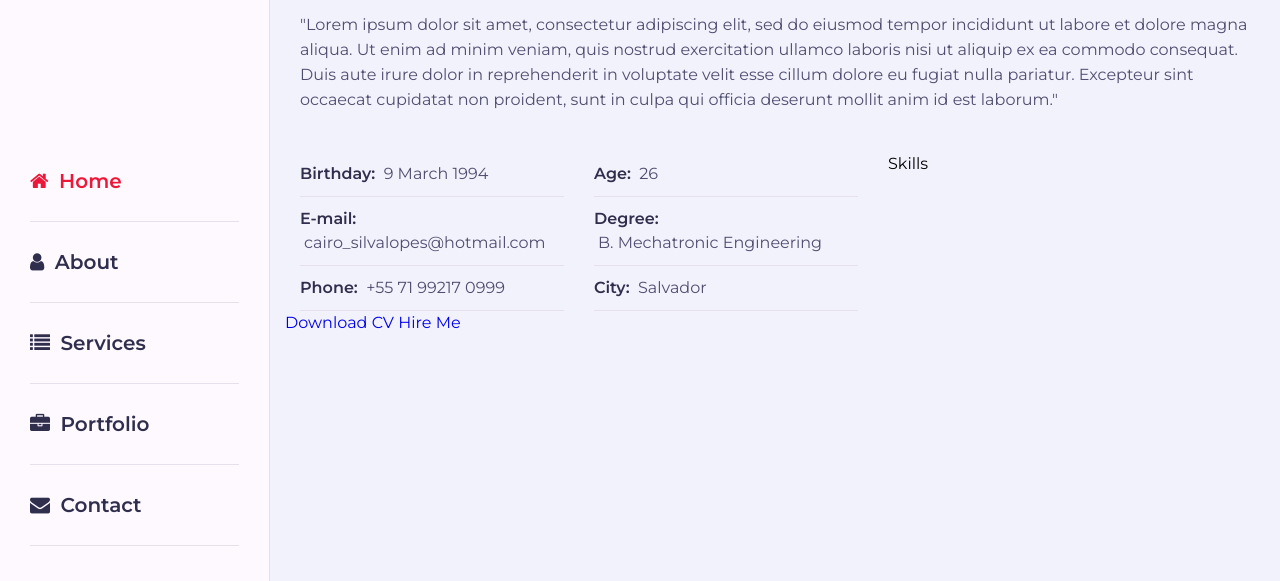
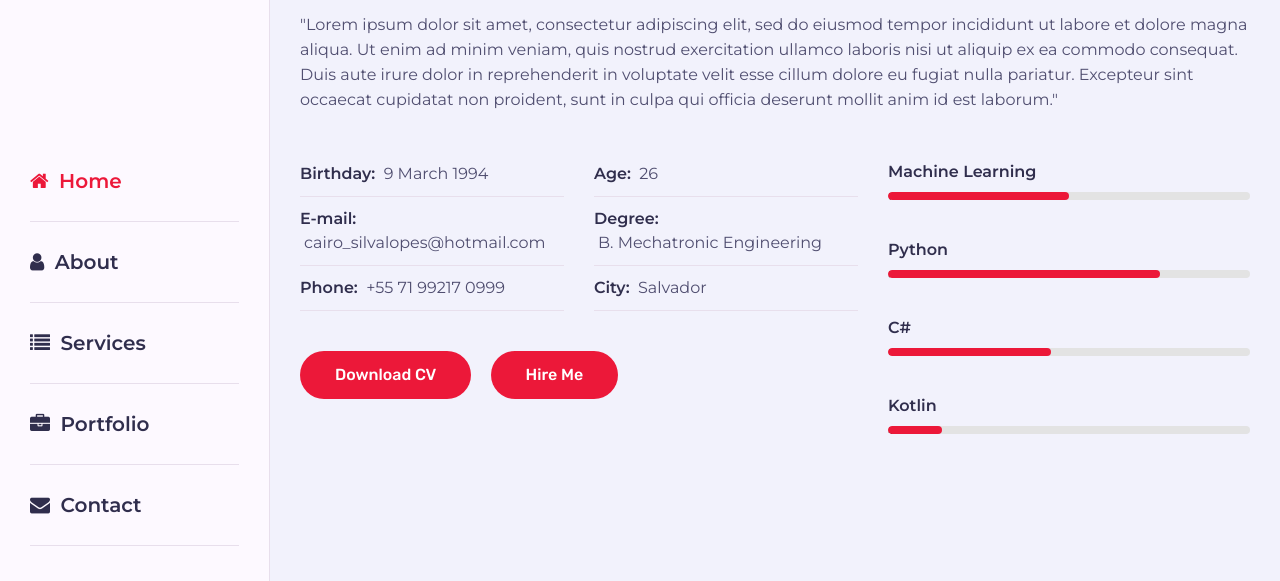
Before and after one commit to cairolopes/cairolopes.github.io, a plain HTML site: page index.html in a window 1280 px wide. Shown: the part 219-800 px from the top of the page. Drawn offline with Linux system fonts and the light colour scheme.

Commit message:
created: skills

```diff
--- a/css/skins/pink.css
+++ b/css/skins/pink.css
@@ -11,6 +11,8 @@
 .aside .nav li a.active{
     color: #ec1839;
 }
+.btn,
+.about .about-content .skills .skill-item .progress-in,
 .section-title h2::before,
 .section-title h2::after,
 .aside .nav-toggler span,
--- a/css/style.css
+++ b/css/style.css
@@ -95,6 +95,23 @@ body{
 .shadow-dark{
     -webkit-box-shadow: 0 0 20px rgb(48,46,77,0.15);
     box-shadow: 0 0 20px rgb(48,46,77,0.15);
+}
+.btn{
+    font-size: 16px;
+    font-family: "Rubik", sans-serif;
+    font-weight: 500;
+    padding: 12px 35px;
+    color: #ffffff;
+    border-radius: 40px;
+    -webkit-transition: all 0.3s ease;
+    transition: all 0.3s ease;
+    display: inline-block;
+    white-space: nowrap;
+
+}
+.btn:hover{
+    -webkit-transform:scale(1.05) ;
+    transform: scale(1.05);
 }
 .hidden{
     display: none!important;
@@ -284,7 +301,6 @@ body{
     -webkit-transform: scale(1.1);
     transform: scale(1.1);
 
-
 }
 /* About Section */
 
@@ -321,9 +337,6 @@ body{
     max-width: 60%;
     margin-top: 40px;
 
-
-
-
 }
 .about .about-content .personal-info .info-item{
     /* background-color: red; */
@@ -346,6 +359,13 @@ body{
     margin-left: 4px;
     display: inline-block;
 }
+.about .about-content .personal-info .buttons{
+    margin-top: 30px;
+}
+.about .about-content .personal-info .buttons .btn{
+    margin-right: 15px;
+    margin-top: 10px;
+}
 .about .about-content .skills{
     /* background-color:blue; */
     -ms-flex: 0 0 40%;
@@ -353,3 +373,39 @@ body{
     max-width: 40%;
     margin-top: 40px;
 }
+.about .about-content .skills .skill-item{
+    -ms-flex: 0 0 100%;
+    flex: 0 0 100%;
+    max-width: 100%;
+
+}
+.about .about-content .skills .skill-item h5{
+    line-height: 40px;
+    font-weight: 600;
+    font-size: 16px;
+    color: #302e4d;
+    text-transform: capitalize;
+    margin: 0;
+
+}
+.about .about-content .skills .skill-item .progress{
+    background-color: #e3e3e3;
+    height: 8px;
+    border-radius: 4px;
+    overflow: hidden;
+    width: 100%;
+    position: relative;
+}
+.about .about-content .skills .skill-item{
+    margin-bottom: 30px ;
+}
+.about .about-content .skills .skill-item .progress-in{
+    position: absolute;
+    left: 0;
+    top: 0;
+    height: 100%;
+    border-radius: 4px;
+}
+.about .about-content .skills .skill-item .skill-percent{
+    /* display: none; */
+}
--- a/index.html
+++ b/index.html
@@ -97,14 +97,44 @@
                                             </div>
                                         </div>
                                         <div class="row">
-                                            <div class="buttons">
+                                            <div class="buttons padd-15">
                                                 <a href="#" class="btn">Download CV</a>
                                                 <a href="#" class="btn"> Hire Me</a>
                                             </div>
                                         </div>
                                     </div>
                                     <div class="skills padd-15">
-                                        Skills
+                                        <div class="row">
+                                            <div class="skill-item padd-15">
+                                                <h5>Machine Learning</h5>
+                                                <div class="progress">
+                                                    <div class="progress-in" style="width: 50%"></div>
+                                                    <div class="skill-percent">50%</div>
+                                                </div>
+                                            </div>
+                                            <div class="skill-item padd-15">
+                                                <h5>Python</h5>
+                                                <div class="progress">
+                                                    <div class="progress-in" style="width: 75%"></div>
+                                                    <div class="skill-percent">75%</div>
+                                                </div>
+                                            </div>
+                                            <div class="skill-item padd-15">
+                                                <h5>C#</h5>
+                                                <div class="progress">
+                                                    <div class="progress-in" style="width: 45%"></div>
+                                                    <div class="skill-percent">45%</div>
+                                                </div>
+                                            </div>
+                                            <div class="skill-item padd-15">
+                                                <h5>Kotlin</h5>
+                                                <div class="progress">
+                                                    <div class="progress-in" style="width: 15%"></div>
+                                                    <div class="skill-percent">15%</div>
+                                                </div>
+                                            </div>
+                                        </div>
+
                                     </div>
 
                                 </div>
```
